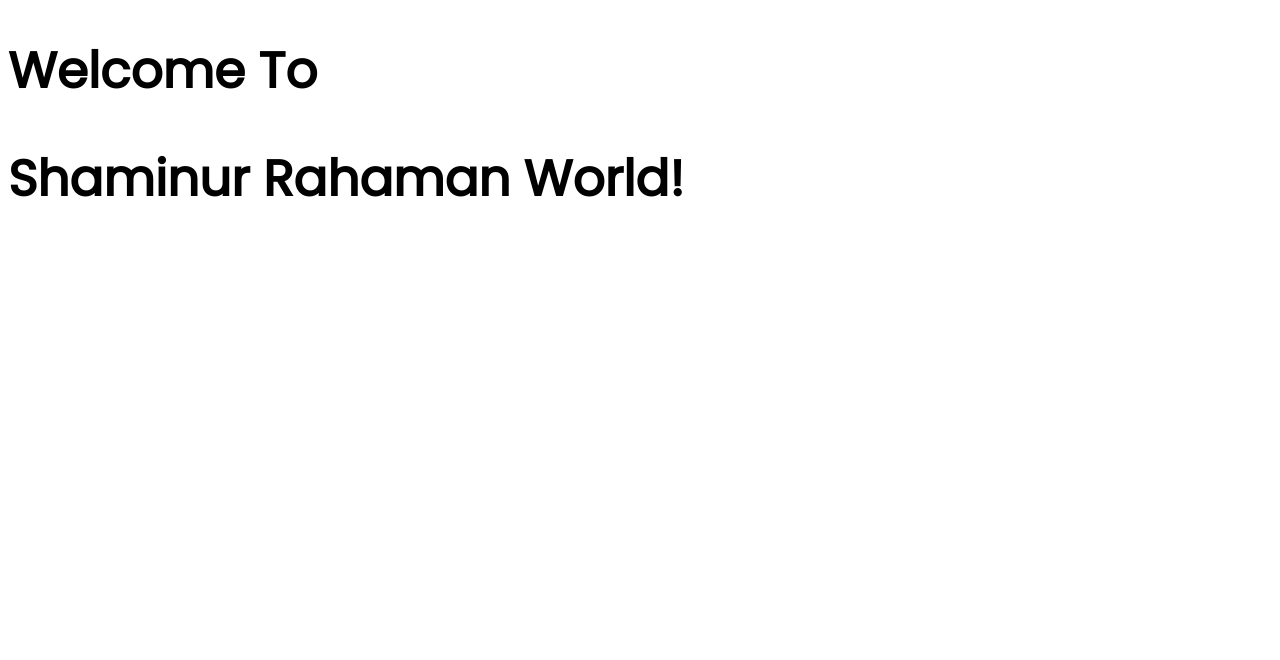
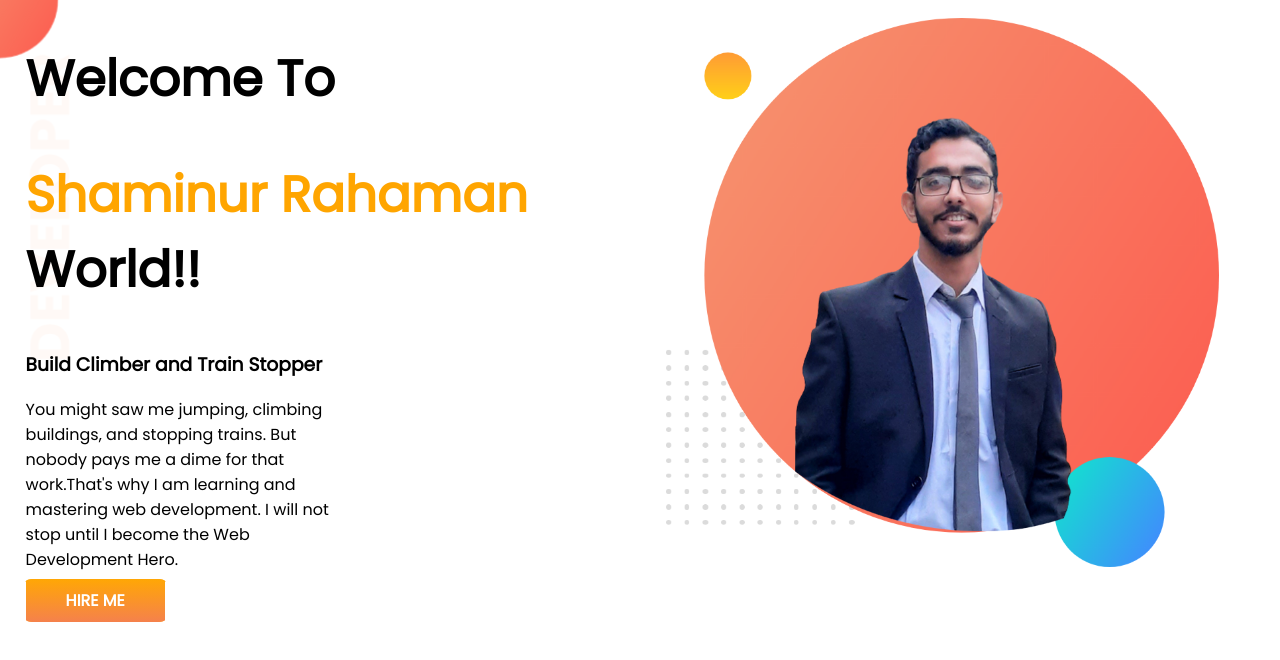
Before and after one commit to Shamim392/developer-portfolio, a plain HTML site: page index.html in a window 1280 px wide. Drawn offline with Linux system fonts and the light colour scheme.

Commit message:
image add

```diff
--- a/index.html
+++ b/index.html
@@ -11,7 +11,18 @@
     <link rel="stylesheet" href="style.css">
 </head>
 <body>
-    <h1>Welcome To</h1>
-    <h1>Shaminur Rahaman World!</h1>
+    <section class="top-banner">
+    <div class="half-width">
+        <h1>Welcome To</h1>
+        <h1><span class="orange-color">Shaminur Rahaman</span> World!!</h1>
+        <h3>Build Climber and Train Stopper</h3>
+        <p>You might saw me jumping, climbing buildings, and stopping trains. But nobody pays me a dime for that work.That's why I am learning and mastering web development. I will not stop until I become the Web Development Hero.</p>
+        <a class="link-button" target="_blank" href="www.google.com">HIRE ME</a>
+    </div>
+    <div class="half-width">
+         <img src="images/shamim-bg.png">
+    </div>
+</section>
+
 </body>
 </html>
--- a/style.css
+++ b/style.css
@@ -1,6 +1,37 @@
 body{
     font-family: 'Poppins', sans-serif;
+    margin: 0%;
 }
 h1{
     font-size: 50px;
 }
+.orange-color{
+    color: orange;
+}
+p{
+    width: 50%;
+}
+section{
+    display: flex;
+}
+.half-width{
+    width: 50%;
+    padding-left: 2%;
+}
+.half-width img{
+    padding-top: 3%;
+    width: 90%;
+}
+.link-button{
+    text-decoration: none;
+    background-image: linear-gradient(rgb(255, 167, 5),rgb(245, 129, 76));
+    color: white;
+    font-weight: 700;
+    background-color: orange;
+    padding: 10px 40px;
+    border-radius: 5%;
+}
+.top-banner{
+    background-image: url(images/top-banner.png);
+    background-repeat: no-repeat;
+}
```
Also changed, not shown: images/shamim-bg.png (added), images/top-banner.png (added).
